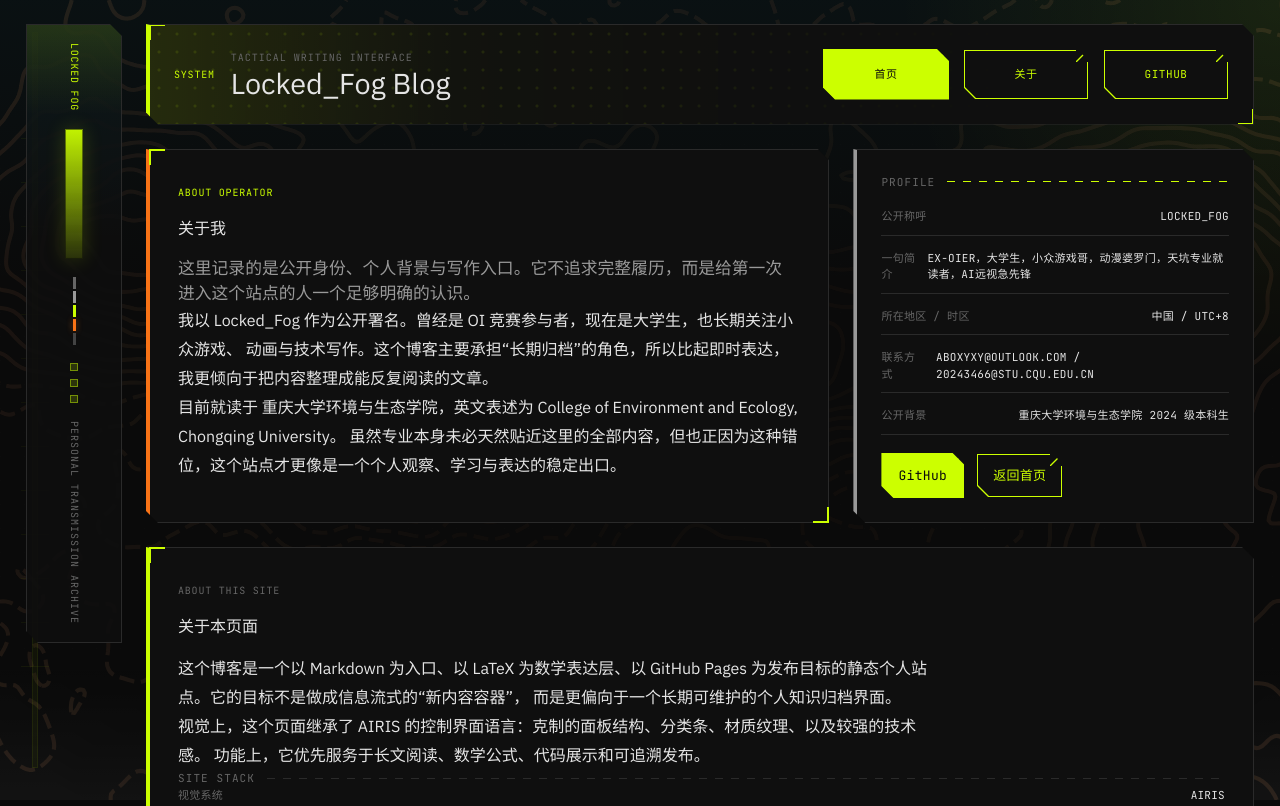
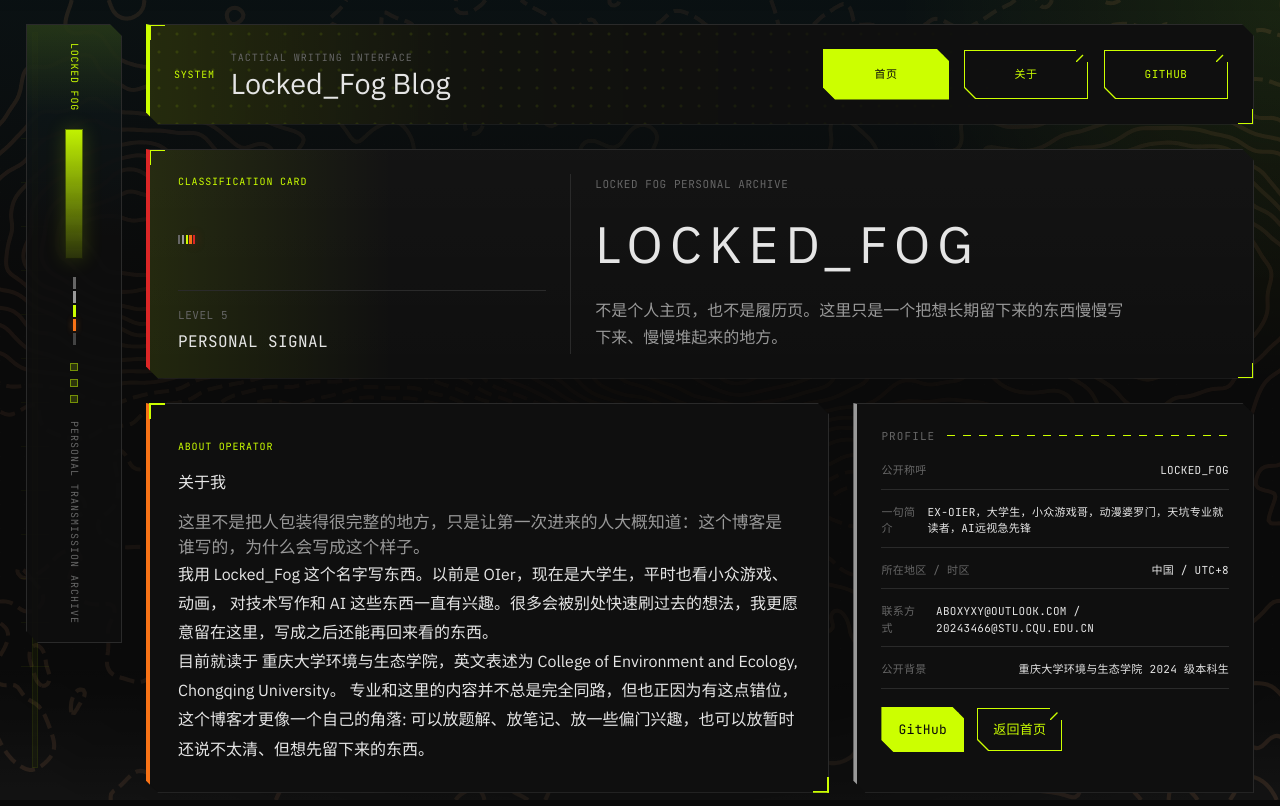
Before and after one commit to locked-fog/locked-fog.github.io, an Astro site: page /about in a window 1280 px wide. Shown: the top 806 px of the page. Built offline with nearby package versions, Linux system fonts and the light colour scheme; Astro itself is replaced by a stand-in of ours.

Commit message:
Refine about page voice

```diff
--- a/src/pages/about.astro
+++ b/src/pages/about.astro
@@ -1,5 +1,6 @@
 ---
 import BaseLayout from '../layouts/BaseLayout.astro';
+import ClassificationBar from '../components/ClassificationBar.astro';
 
 const profileFields = [
   ['公开称呼', 'Locked_Fog'],
@@ -22,24 +23,44 @@ const siteFacts = [
   pageTitle="关于"
   pageDescription="关于 Locked_Fog，以及这个博客的写作方式、技术栈与维护原则。"
 >
+  <section class="panel panel--classified-5 panel--bracket-tl panel--bracket-br about-classification">
+    <div class="about-classification__meta">
+      <span class="micro-label micro-label--accent">CLASSIFICATION CARD</span>
+      <ClassificationBar level={5} horizontal size="sm" />
+      <div class="about-classification__level">
+        <span>LEVEL 5</span>
+        <strong>PERSONAL SIGNAL</strong>
+      </div>
+    </div>
+
+    <div class="about-classification__main">
+      <p class="about-classification__eyebrow">LOCKED FOG PERSONAL ARCHIVE</p>
+      <h2>LOCKED_FOG</h2>
+      <p class="about-classification__note">
+        不是个人主页，也不是履历页。这里只是一个把想长期留下来的东西慢慢写下来、慢慢堆起来的地方。
+      </p>
+    </div>
+  </section>
+
   <section class="about-grid">
     <article class="panel panel--classified-4 panel--bracket-tl panel--bracket-br prose-panel about-overview">
       <span class="micro-label micro-label--accent">ABOUT OPERATOR</span>
       <h2>关于我</h2>
       <p class="about-overview__lead">
-        这里记录的是公开身份、个人背景与写作入口。它不追求完整履历，而是给第一次进入这个站点的人一个足够明确的认识。
+        这里不是把人包装得很完整的地方，只是让第一次进来的人大概知道：这个博客是谁写的，为什么会写成这个样子。
       </p>
 
       <div class="prose">
         <p>
-          我以 <strong>Locked_Fog</strong> 作为公开署名。曾经是 OI 竞赛参与者，现在是大学生，也长期关注小众游戏、
-          动画与技术写作。这个博客主要承担“长期归档”的角色，所以比起即时表达，我更倾向于把内容整理成能反复阅读的文章。
+          我用 <strong>Locked_Fog</strong> 这个名字写东西。以前是 OIer，现在是大学生，平时也看小众游戏、动画，
+          对技术写作和 AI 这些东西一直有兴趣。很多会被别处快速刷过去的想法，我更愿意留在这里，写成之后还能再回来看的东西。
         </p>
 
         <p>
           目前就读于 <strong>重庆大学环境与生态学院</strong>，英文表述为
           <strong> College of Environment and Ecology, Chongqing University</strong>。
-          虽然专业本身未必天然贴近这里的全部内容，但也正因为这种错位，这个站点才更像是一个个人观察、学习与表达的稳定出口。
+          专业和这里的内容并不总是完全同路，但也正因为有这点错位，这个博客才更像一个自己的角落:
+          可以放题解、放笔记、放一些偏门兴趣，也可以放暂时还说不太清、但想先留下来的东西。
         </p>
       </div>
     </article>
--- a/src/styles/site.css
+++ b/src/styles/site.css
@@ -268,6 +268,83 @@ body::before {
   display: grid;
   grid-template-columns: minmax(0, 1.45fr) minmax(280px, 0.85fr);
   gap: 24px;
+}
+
+.about-classification {
+  display: grid;
+  grid-template-columns: minmax(240px, 0.72fr) minmax(0, 1.28fr);
+  gap: 24px;
+  align-items: stretch;
+  padding: 24px 28px;
+  overflow: hidden;
+  background:
+    linear-gradient(90deg, rgba(204, 255, 0, 0.1), transparent 22%),
+    linear-gradient(180deg, rgba(255, 255, 255, 0.018), rgba(255, 255, 255, 0)),
+    var(--color-panel);
+}
+
+.about-classification__meta,
+.about-classification__main {
+  display: grid;
+  gap: 14px;
+}
+
+.about-classification__meta {
+  align-content: space-between;
+  min-height: 100%;
+}
+
+.about-classification__level {
+  display: grid;
+  gap: 6px;
+  padding-top: 16px;
+  border-top: 1px solid var(--color-border);
+  font-family: var(--font-family-mono);
+  text-transform: uppercase;
+}
+
+.about-classification__level span {
+  color: var(--color-text-tertiary);
+  font-size: var(--font-size-xs);
+  letter-spacing: var(--letter-spacing-wider);
+}
+
+.about-classification__level strong {
+  color: var(--color-text-primary);
+  font-size: 1rem;
+  letter-spacing: var(--letter-spacing-wide);
+}
+
+.about-classification__main {
+  position: relative;
+  align-content: center;
+  min-height: 180px;
+  padding-left: 24px;
+  border-left: 1px solid var(--color-border);
+}
+
+.about-classification__eyebrow {
+  margin: 0;
+  color: var(--color-text-tertiary);
+  font-family: var(--font-family-mono);
+  font-size: var(--font-size-xs);
+  letter-spacing: var(--letter-spacing-wider);
+  text-transform: uppercase;
+}
+
+.about-classification__main h2 {
+  margin: 0;
+  color: var(--color-text-primary);
+  font-size: clamp(2rem, 4vw, 3.4rem);
+  letter-spacing: 0.14em;
+}
+
+.about-classification__note {
+  margin: 0;
+  max-width: 56ch;
+  color: var(--color-text-secondary);
+  font-size: 1rem;
+  line-height: 1.7;
 }
 
 .hero-panel,
@@ -795,9 +872,18 @@ body::before {
 @media (max-width: 980px) {
   .site-frame,
   .hero-grid,
+  .about-classification,
   .about-grid,
   .article-grid {
     grid-template-columns: 1fr;
+  }
+
+  .about-classification__main {
+    min-height: 0;
+    padding-left: 0;
+    border-left: 0;
+    padding-top: 8px;
+    border-top: 1px solid var(--color-border);
   }
 
   .site-rail {
@@ -812,6 +898,7 @@ body::before {
   }
 
   .site-header,
+  .about-classification,
   .hero-panel,
   .hero-side,
   .archive-panel,
```
